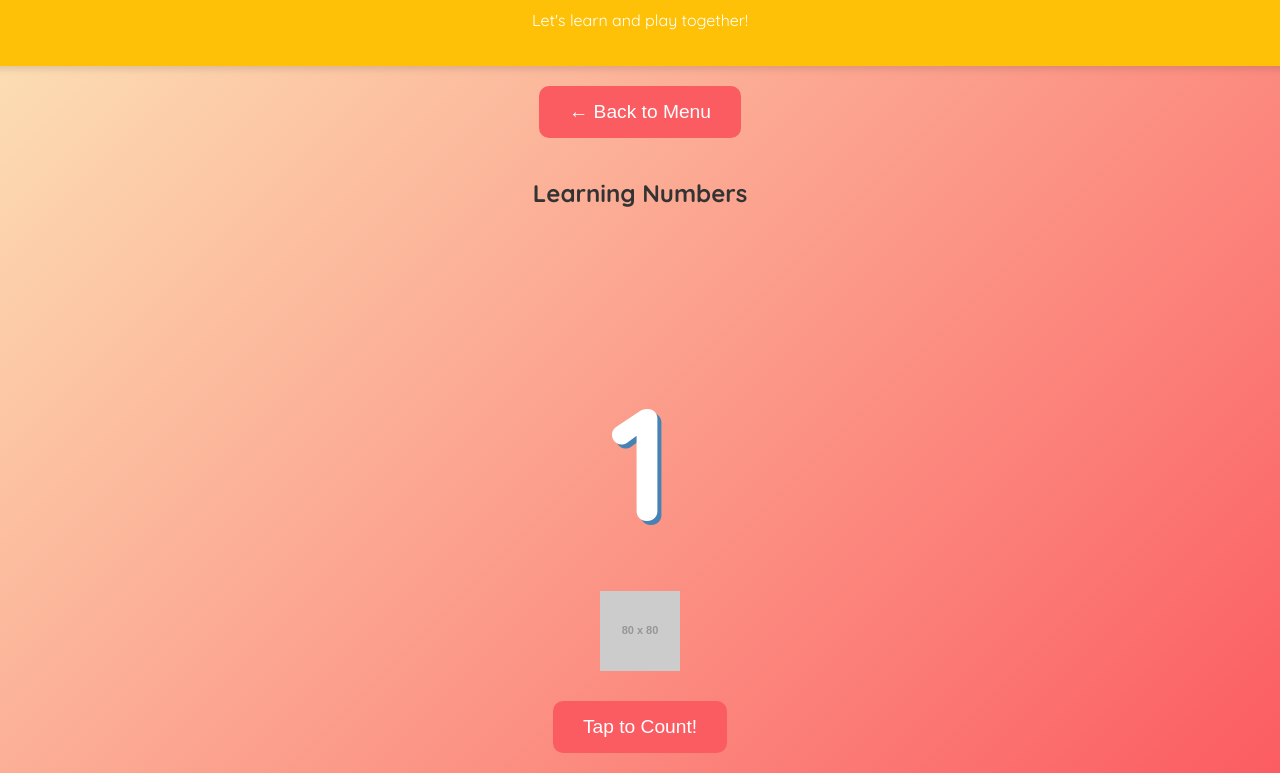
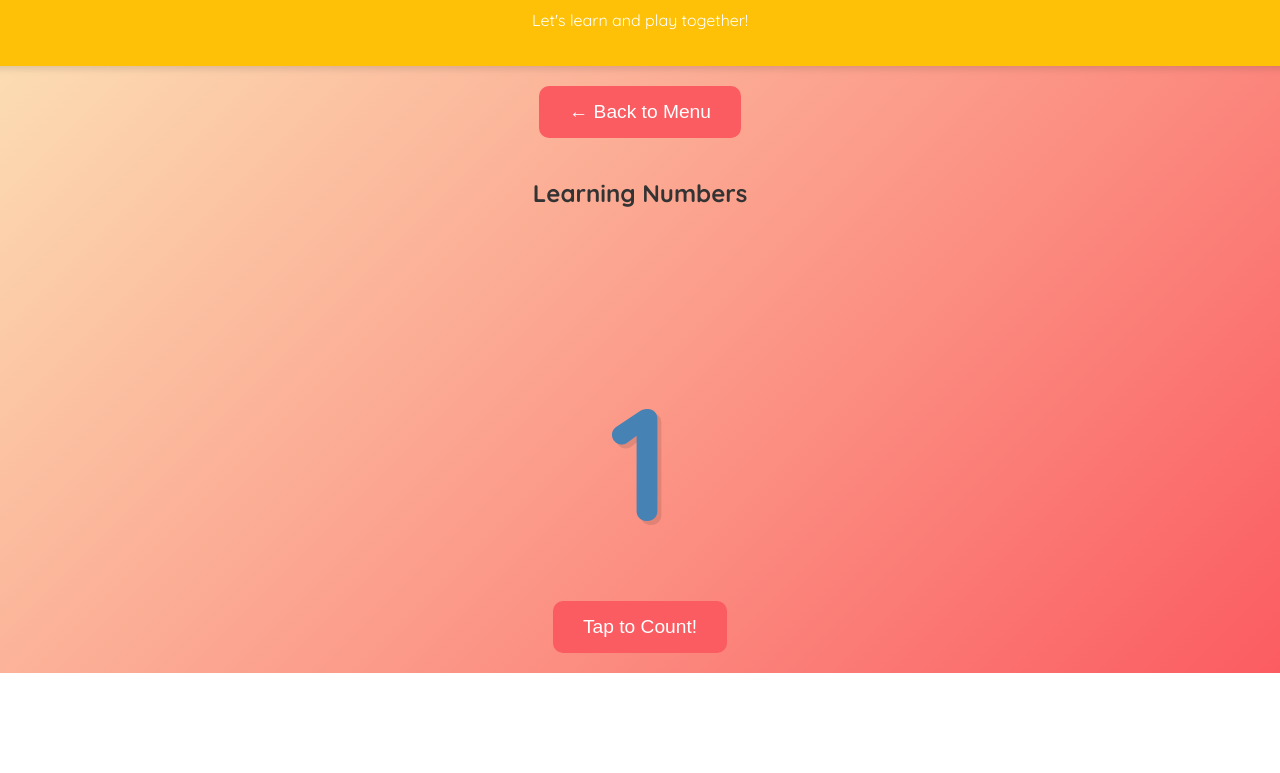
Before and after one commit to Sgaykie0677/Fatman, a plain HTML site: page index.html in a window 1280 px wide. Both pictures are taken after a click on the element "Numbers 🔢". Shown: the part 134-907 px from the top of the page. After the commit the page ends 807 px from the top, so only its background shows below. Drawn offline with Linux system fonts and the light colour scheme; placeholder pictures from the web are drawn by us.

Commit message:
fix: Resolve audio and number display issues

```diff
--- a/index.html
+++ b/index.html
@@ -156,8 +156,9 @@
 
         #number-display {
             font-size: 10em;
-            color: #fff;
-            text-shadow: 4px 4px var(--module-color);
+            font-weight: bold;
+            color: var(--module-color);
+            text-shadow: 4px 4px rgba(0, 0, 0, 0.1);
             margin-bottom: 20px;
         }
 
@@ -217,6 +218,17 @@
             const moduleContent = document.getElementById('module-content');
             const backButton = document.querySelector('.back-button');
 
+            // Set up the speech function once to avoid conflicts
+            const speak = (text) => {
+                if ('speechSynthesis' in window) {
+                    const utterance = new SpeechSynthesisUtterance(text);
+                    utterance.rate = 0.8;
+                    window.speechSynthesis.speak(utterance);
+                } else {
+                    alert("Your browser doesn't support text-to-speech. Please use a modern browser like Chrome or Firefox.");
+                }
+            };
+
             const modules = {
                 colors: {
                     title: 'Learning Colors',
@@ -242,14 +254,12 @@
                     title: 'Learning Numbers',
                     content: `
                         <div id="numbers-module">
-                            <h2 id="number-display"></h2>
-                            <div id="number-image-container"></div>
+                            <h2 id="number-display" data-speak="one">1</h2>
                             <button class="number-cycle-button back-button">Tap to Count!</button>
                         </div>
                     `,
                     setup: () => {
                         const numberDisplay = document.getElementById('number-display');
-                        const numberImageContainer = document.getElementById('number-image-container');
                         const cycleButton = document.querySelector('.number-cycle-button');
                         let count = 0;
                         const numbersToSpeak = ["one", "two", "three", "four", "five"];
@@ -257,17 +267,11 @@
                         const updateNumber = () => {
                             count = (count % 5) + 1;
                             numberDisplay.textContent = count;
-                            numberImageContainer.innerHTML = '';
-                            for(let i = 0; i < count; i++) {
-                                const img = document.createElement('img');
-                                img.src = `https://via.placeholder.com/80.png?text=${count}`;
-                                numberImageContainer.appendChild(img);
-                            }
                             speak(numbersToSpeak[count - 1]);
                         };
 
                         cycleButton.addEventListener('click', updateNumber);
-                        updateNumber();
+                        updateNumber(); // Initial display and speak
                     }
                 },
                 shapes: {
@@ -287,16 +291,6 @@
                             });
                         });
                     }
-                }
-            };
-
-            const speak = (text) => {
-                if ('speechSynthesis' in window) {
-                    const utterance = new SpeechSynthesisUtterance(text);
-                    utterance.rate = 0.8; // Slow down the speech a bit for clarity
-                    window.speechSynthesis.speak(utterance);
-                } else {
-                    alert("Your browser doesn't support text-to-speech. Please use a modern browser like Chrome or Firefox.");
                 }
             };
 
```
